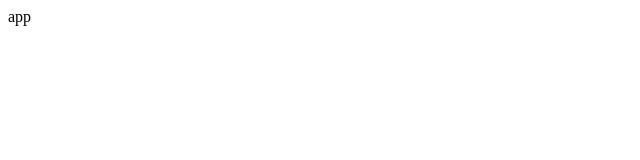
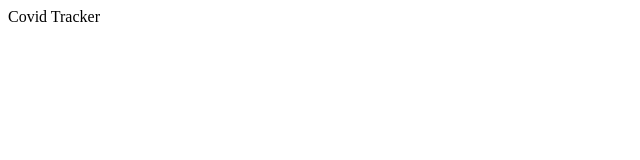
Before and after one commit to bloominstituteoftechnology/React-Redux-App, a React (Create React App) app in the folder app/: page / in a window 1280 px wide. Shown: the top 160 px of the page, without its empty margins (0-640 px from the left). Built offline with nearby package versions, Linux system fonts and the light colour scheme.

Commit message:
create covidTracker component

```diff
--- a/app/src/App.js
+++ b/app/src/App.js
@@ -1,8 +1,9 @@
 import React from 'react';
+import CovidTracker from './components/covidTracker';
 
 function App() {
   return (
-    <div>app</div>
+    <CovidTracker />
   );
 }
 
--- /dev/null
+++ b/app/src/components/covidTracker.js
@@ -0,0 +1,11 @@
+import React from 'react'
+
+const covidTracker = () => {
+    return (
+        <div>
+            Covid Tracker
+        </div>
+    )
+}
+
+export default covidTracker
--- a/app/src/reducers/index.js
+++ b/app/src/reducers/index.js
@@ -1,6 +1,6 @@
 import { combineReducers } from 'redux';
-import appReducer from './appReducer';
+import covidTracker from './covidTracker';
 
 export default combineReducers({
-    appReducer
+    covidTracker
 });
```
Also changed, not shown: app/src/actions/covidTracker.js (added), app/src/reducers/covidTracker.js (renamed from app/src/reducers/appReducer.js).
